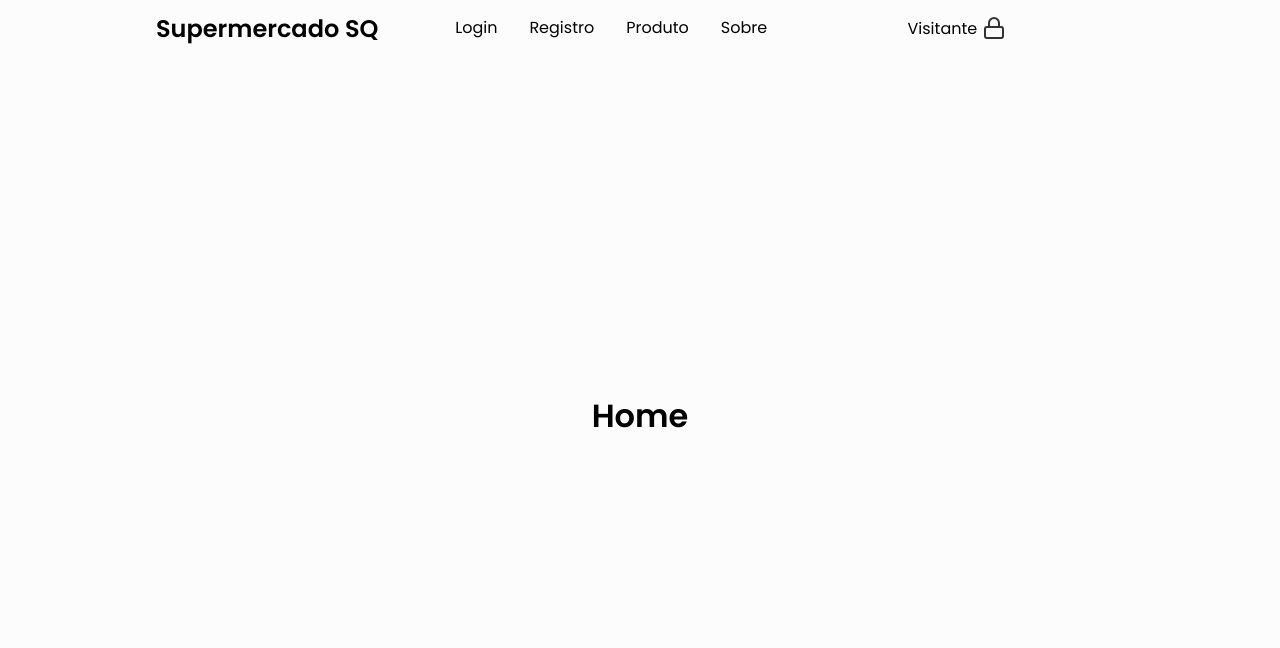
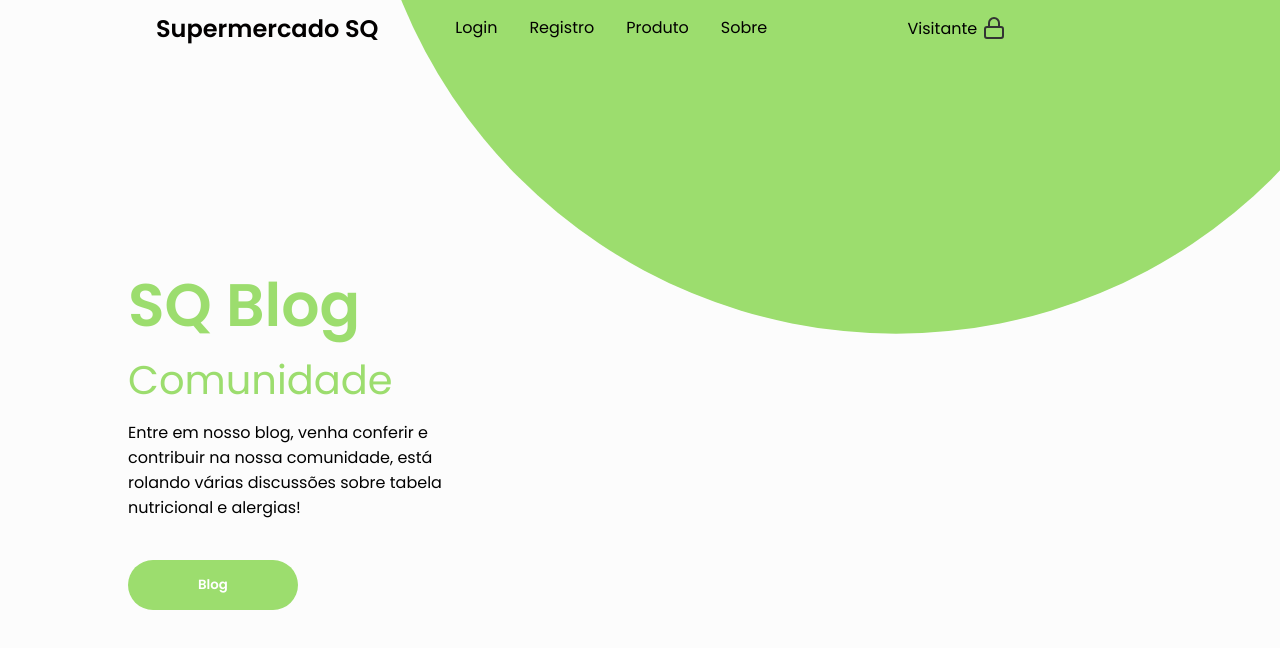
Before and after one commit to stack-over-code-atlantico/supermercadosq-fe, a React (Vite) app in the folder supermercadosq/: page / in a window 1280 px wide. Shown: the top 648 px of the page. Built offline with nearby package versions, Linux system fonts and the light colour scheme.

Commit message:
FE/feat: adicionado na Home: o círculo e o textoblog

```diff
--- a/supermercadosq/src/components/Circle/styles.jsx
+++ b/supermercadosq/src/components/Circle/styles.jsx
@@ -8,6 +8,6 @@ export const ImgCircle = styled.section`
     top: 0;
     left: 0;
     background: var(--color-green-light);
-    clip-path: circle(80% at top -60% right 22%);
+    clip-path: circle(50% at top -25% right 30%);
     z-index: -1;
 `;
--- a/supermercadosq/src/components/TextoBlog/styles.jsx
+++ b/supermercadosq/src/components/TextoBlog/styles.jsx
@@ -1,7 +1,7 @@
 import styled from "styled-components";
 
 export const Div = styled.div`
-    padding: 10% 10% 0;
+    margin: 3% 10% 0;
 `
 
 export const Title = styled.h1`
--- a/supermercadosq/src/pages/Home/Home.jsx
+++ b/supermercadosq/src/pages/Home/Home.jsx
@@ -1,5 +1,7 @@
 import React from 'react';
 import { Navbar } from '../../components/Navbar';
+import { Circle } from '../../components/Circle/index'
+import { TextoBlog } from '../../components/TextoBlog/index'
 
 export function Home(){
   return (
@@ -11,7 +13,8 @@ export function Home(){
       alignItems: 'center',
       height: '90vh'}}
     >
-      <h1>Home</h1>
+      <Circle />
+      <TextoBlog />
     </div>
     </>
   );
```
